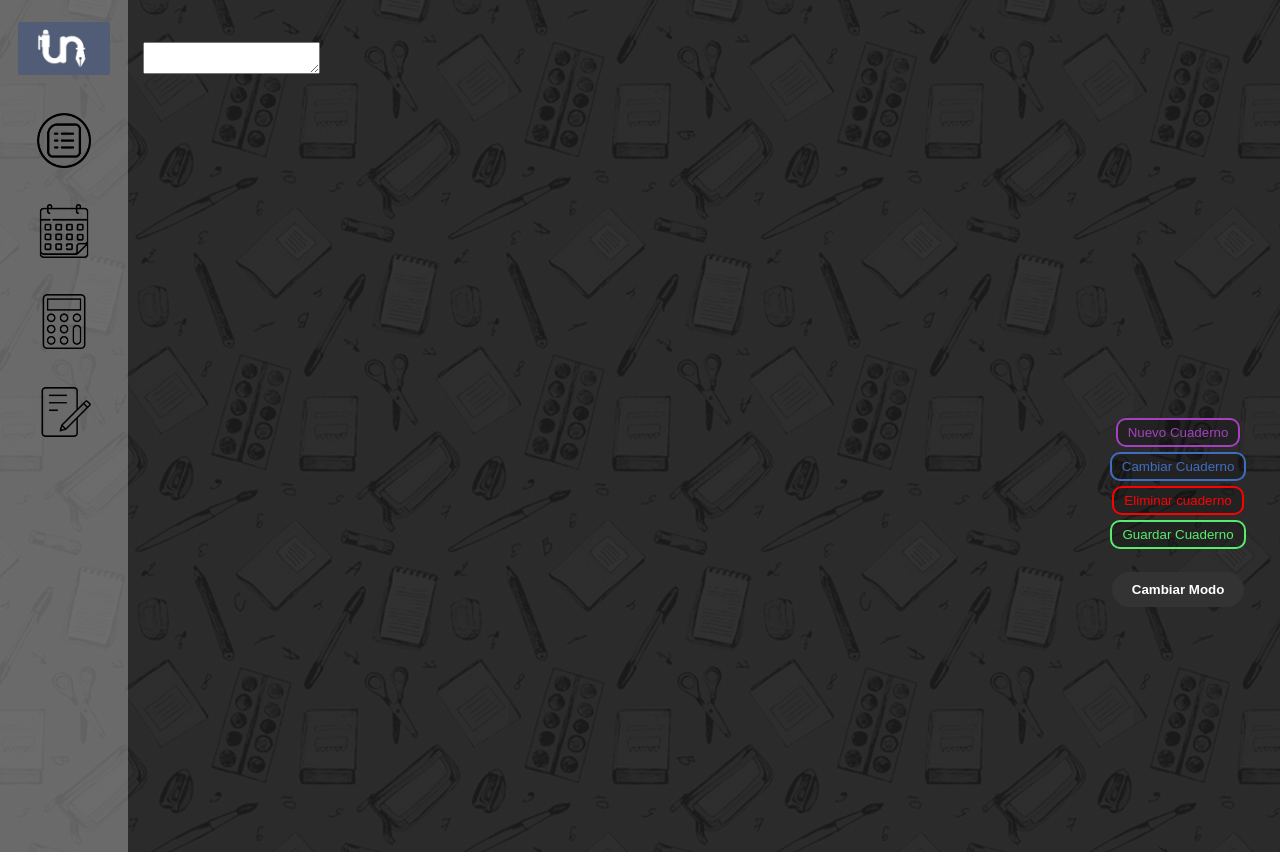
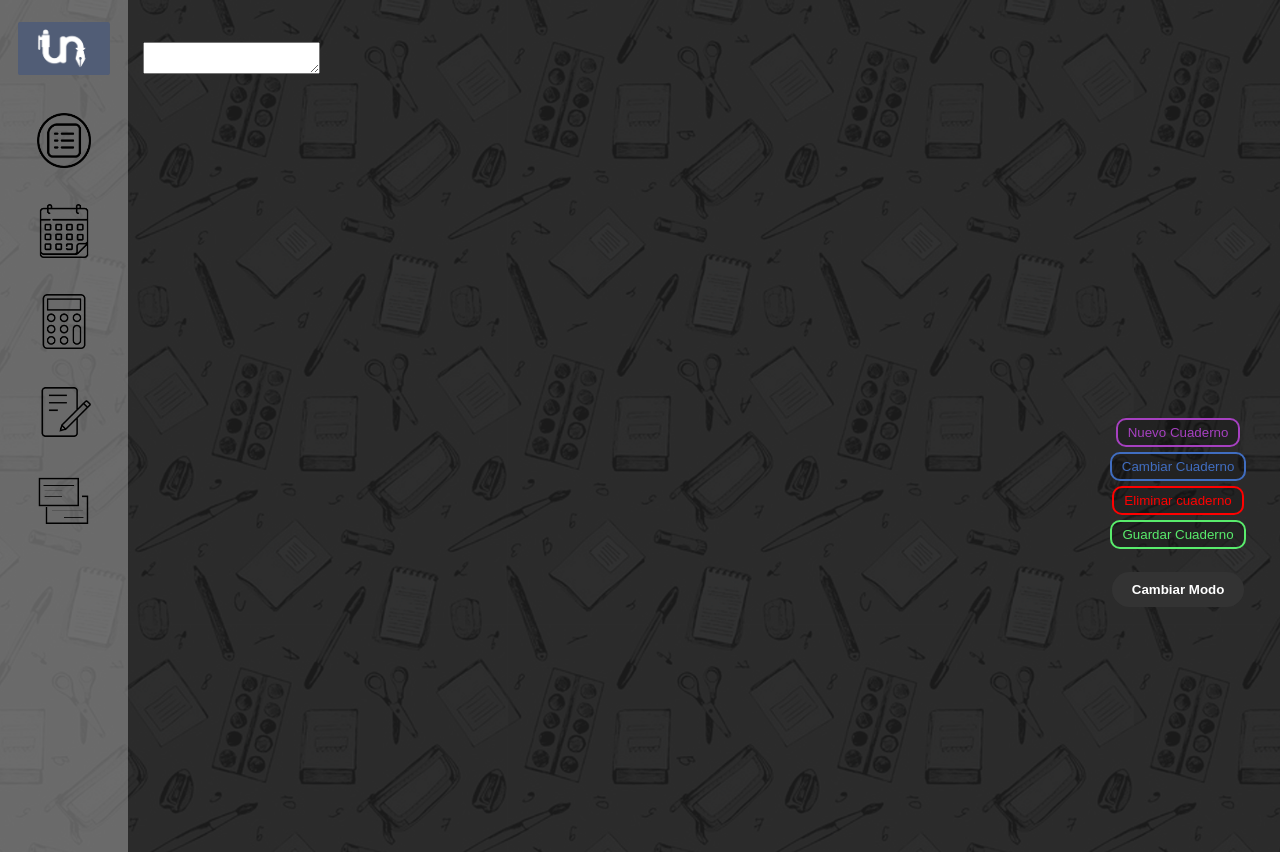
Before and after one commit to dieramirezma/unAgenda, a Flask app: page /cuaderno in a window 1280 px wide. Run offline with Flask 3, Linux system fonts and the light colour scheme; the visitor is signed in with stand-in values (Sample User, id 1); data that the repository does not hold is empty; parts of the project's set-up code (start-up, migrations or seed data) failed here and were passed over; some libraries are stand-ins or nearby versions.

Commit message:
Add flashcards link to menu

```diff
--- a/templates/admin.html
+++ b/templates/admin.html
@@ -41,6 +41,12 @@
                   <img class = "iconMenu" src = "{{url_for('static', filename='img/notebookindex.png')}}" width="300"/>
                </div>
             </a>
+            <a href = "flashcards">
+               <div class = "selectedIndexBox">
+                  <img class = "iconMenu" src = "{{url_for('static', filename='img/flashcardsindex.png')}}" width="300"/>
+               </div>
+            </a>
+
             <form action="logout" method="post">
                <button type="submit" style="background-color: #888; color: white; border: none; padding: 10px 20px; text-align: center; text-decoration: none; display: inline-block; font-size: 16px; margin: 4px 2px; cursor: pointer; border-radius: 5px;">Cerrar Sesión</button>
            </form>
--- a/templates/calculator.html
+++ b/templates/calculator.html
@@ -37,6 +37,11 @@
             <a href = "cuaderno">
                 <div class = "iconBox">
                     <img class = "iconImage" src = "{{url_for('static', filename='img/notebookmini.png')}}" width="100"/>
+                </div>
+            </a>
+            <a href="flashcards">
+                <div class="iconBox">
+                    <img class="iconImage" src="{{url_for('static', filename='img/flashcardsmini.png')}}" width="100" />
                 </div>
             </a>
         </div>
--- a/templates/cuaderno.html
+++ b/templates/cuaderno.html
@@ -65,6 +65,11 @@
             <a href="cuaderno">
                 <div class="iconBox">
                     <img class="iconImage" src="{{url_for('static', filename='img/notebookmini.png')}}" width="100" />
+                </div>
+            </a>
+            <a href="flashcards">
+                <div class="iconBox">
+                    <img class="iconImage" src="{{url_for('static', filename='img/flashcardsmini.png')}}" width="100" />
                 </div>
             </a>
         </div>
--- a/templates/schedule.html
+++ b/templates/schedule.html
@@ -43,6 +43,11 @@
                <div class="iconBox">
                   <img class="iconImage" src="{{url_for('static', filename='img/notebookmini.png')}}"
                      width="100" />
+               </div>
+            </a>
+            <a href="flashcards">
+               <div class="iconBox">
+                  <img class="iconImage" src="{{url_for('static', filename='img/flashcardsmini.png')}}" width="100" />
                </div>
             </a>
          </div>
```
